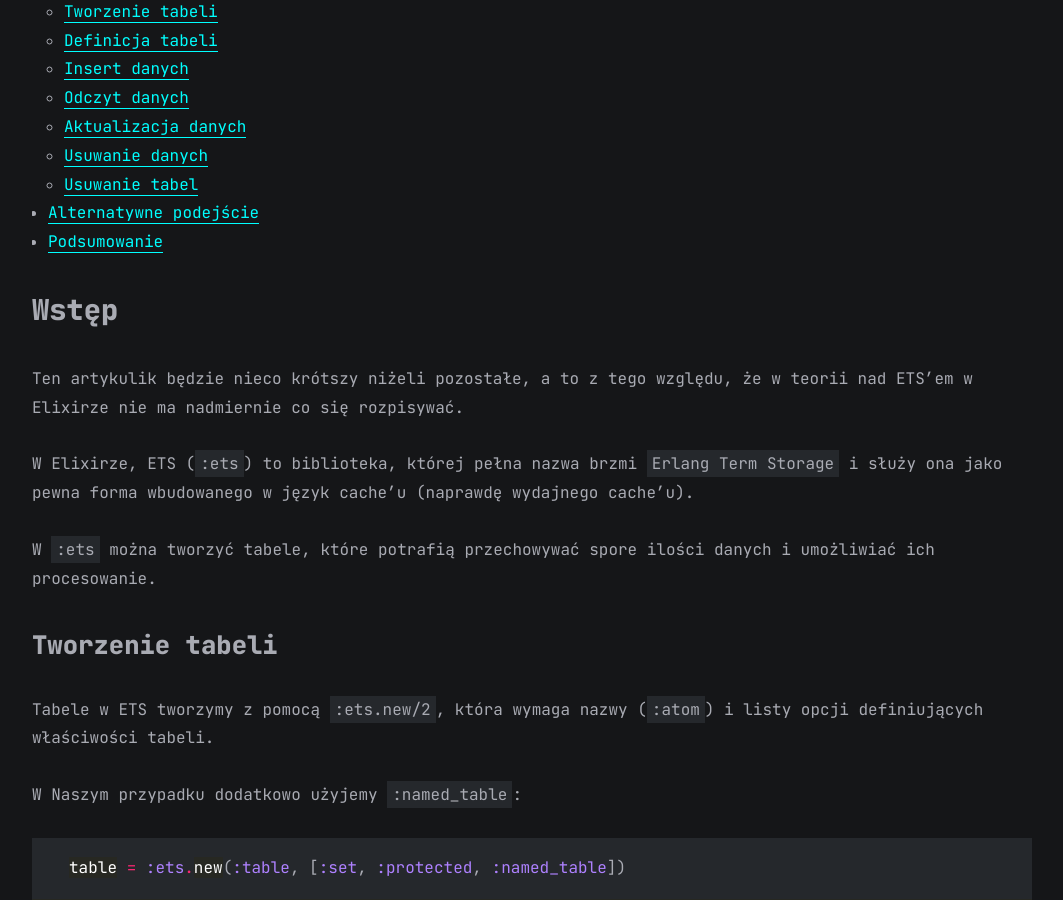
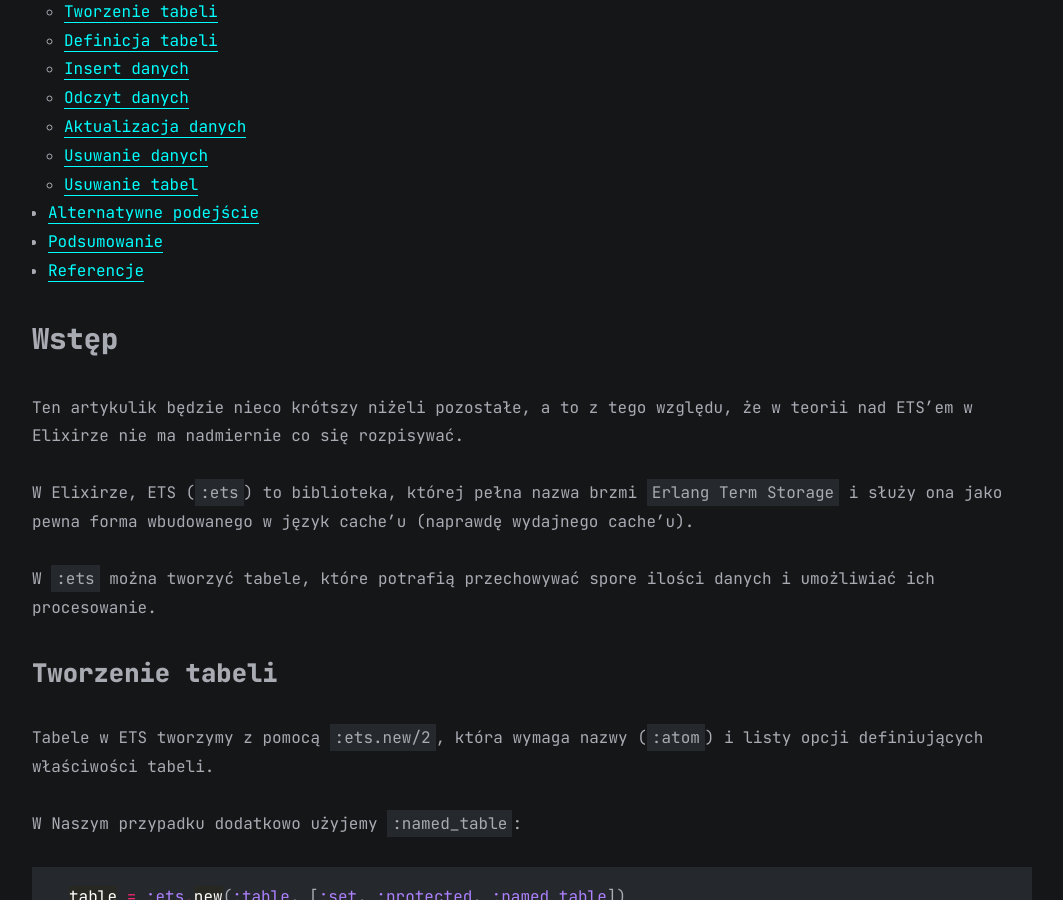
Before and after one commit to mikelogaciuk/mikelogaciuk.github.io, a Jekyll site: the page built from all_collections/_posts/2024-11-01-ets-w-exlirze.md, in a window 1280 px wide and 900 px high, scrolled down 1457 px. Shown: the whole window, without its empty margins (108-1171 px from the left). Built offline with Jekyll 4.4.1, drawn with Linux system fonts in a browser that asks for light colours; some of the changed text lies outside the part shown.

Commit message:
Edit references

```diff
--- a/all_collections/_posts/2024-11-01-ets-w-exlirze.md
+++ b/all_collections/_posts/2024-11-01-ets-w-exlirze.md
@@ -18,6 +18,7 @@
   - [Usuwanie tabel](#usuwanie-tabel)
 - [Alternatywne podejście](#alternatywne-podejście)
 - [Podsumowanie](#podsumowanie)
+- [Referencje](#referencje)
 
 ## Wstęp
 
@@ -129,3 +130,7 @@
 Oczywiście należy pamiętać, że jest to procesowanie w pamięci i w razie potrzeby należy sięgnąć po `:dts`'a.
 
 Należy także mieć na uwadze, że ETS ograniczony jest pamięcią samej maszyny wirtualnej `BEAM VM`, oraz, że tabele nie są synchronizowane między procesami, więc sami musimy zadbać o poprawną obsługę danych.
+
+## Referencje
+
+- [Elixir v17.2](https://hexdocs.pm/elixir/1.17.2/Kernel.html)
```
Also changed, not shown: all_collections/_posts/2024-10-09-podstawy-jezyka-elixir-czesc-trzecia.md (+0 -1 lines).
